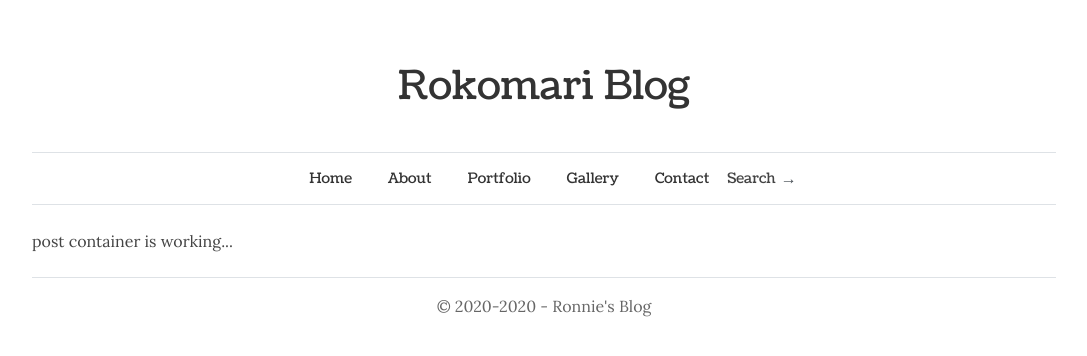
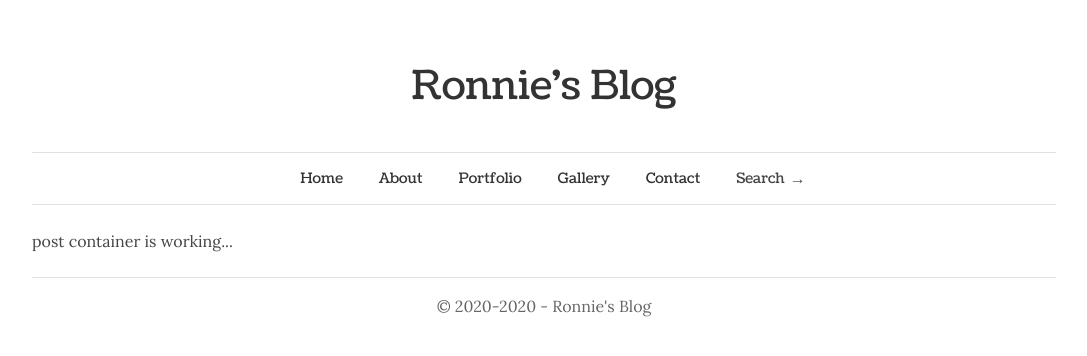
Before and after one commit to rokomari-com/blog, a React (Create React App) app: page / in a window 1280 px wide. Shown: the top 356 px of the page, without its empty margins (96-1183 px from the left). Built offline with nearby package versions, Linux system fonts and the light colour scheme.

Commit message:
navbar updated

```diff
--- a/public/index.html
+++ b/public/index.html
@@ -23,7 +23,7 @@
       work correctly both with client-side routing and a non-root public URL.
       Learn how to configure a non-root public URL by running `npm run build`.
     -->
-    <title>Rokomari Blog</title>
+    <title>Ronnie's Blog</title>
   </head>
   <body>
     <noscript>You need to enable JavaScript to run this app.</noscript>
--- a/src/components/layouts/Header/Header.js
+++ b/src/components/layouts/Header/Header.js
@@ -5,7 +5,7 @@ const Header = () => {
     return (
         <header>
             <h1>
-                <a href="/">Rokomari Blog</a>
+                <a href="/">Ronnie's Blog</a>
             </h1>
         </header>
     );
--- a/src/components/layouts/Menu/Menu.scss
+++ b/src/components/layouts/Menu/Menu.scss
@@ -22,7 +22,7 @@
         // content: " ";
     }
     label {
-        padding: 10px 5px 10px 0px;
+        padding: 10px 5px 10px 1.25em;
         font-size: 0.9rem;
         cursor: text;
     }
```
